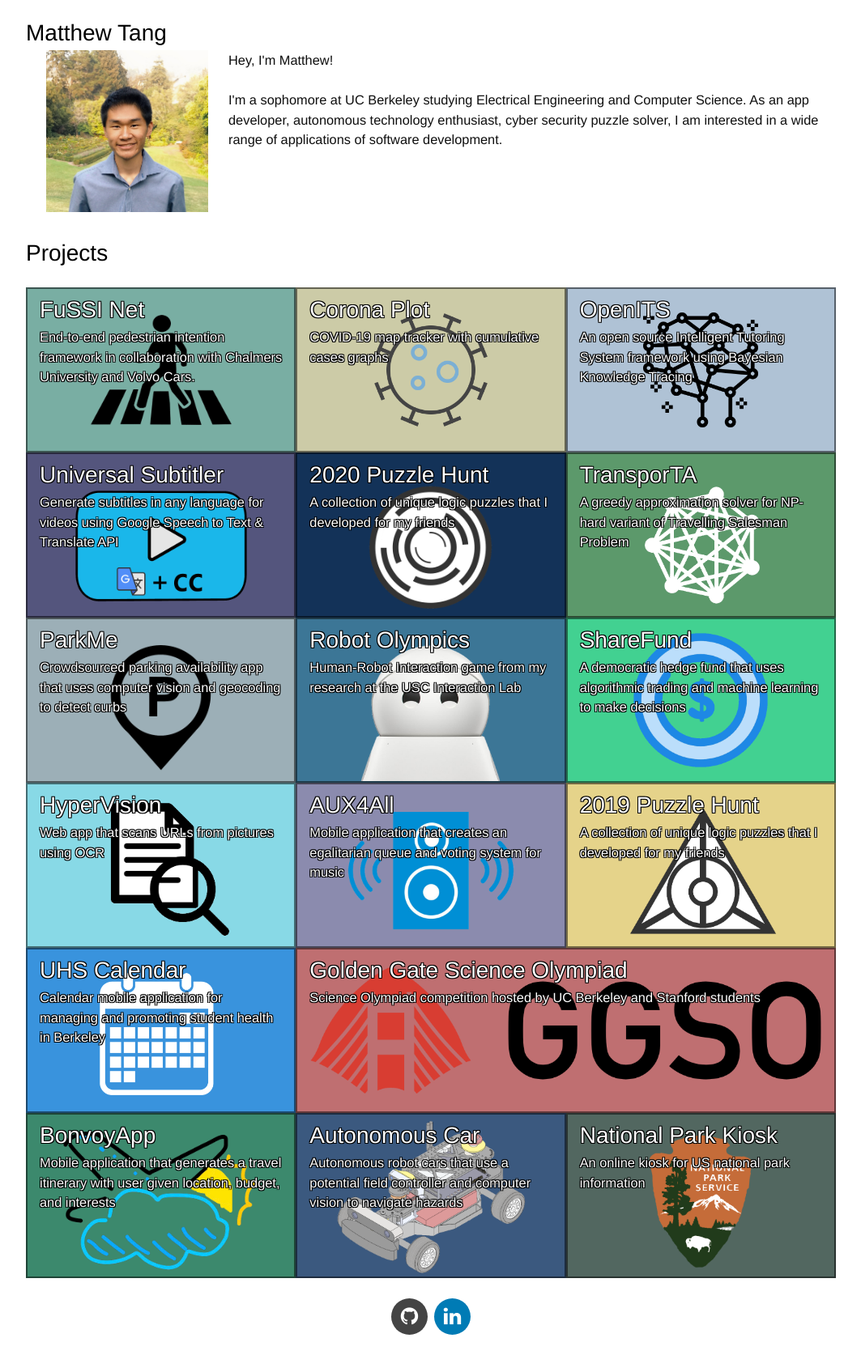
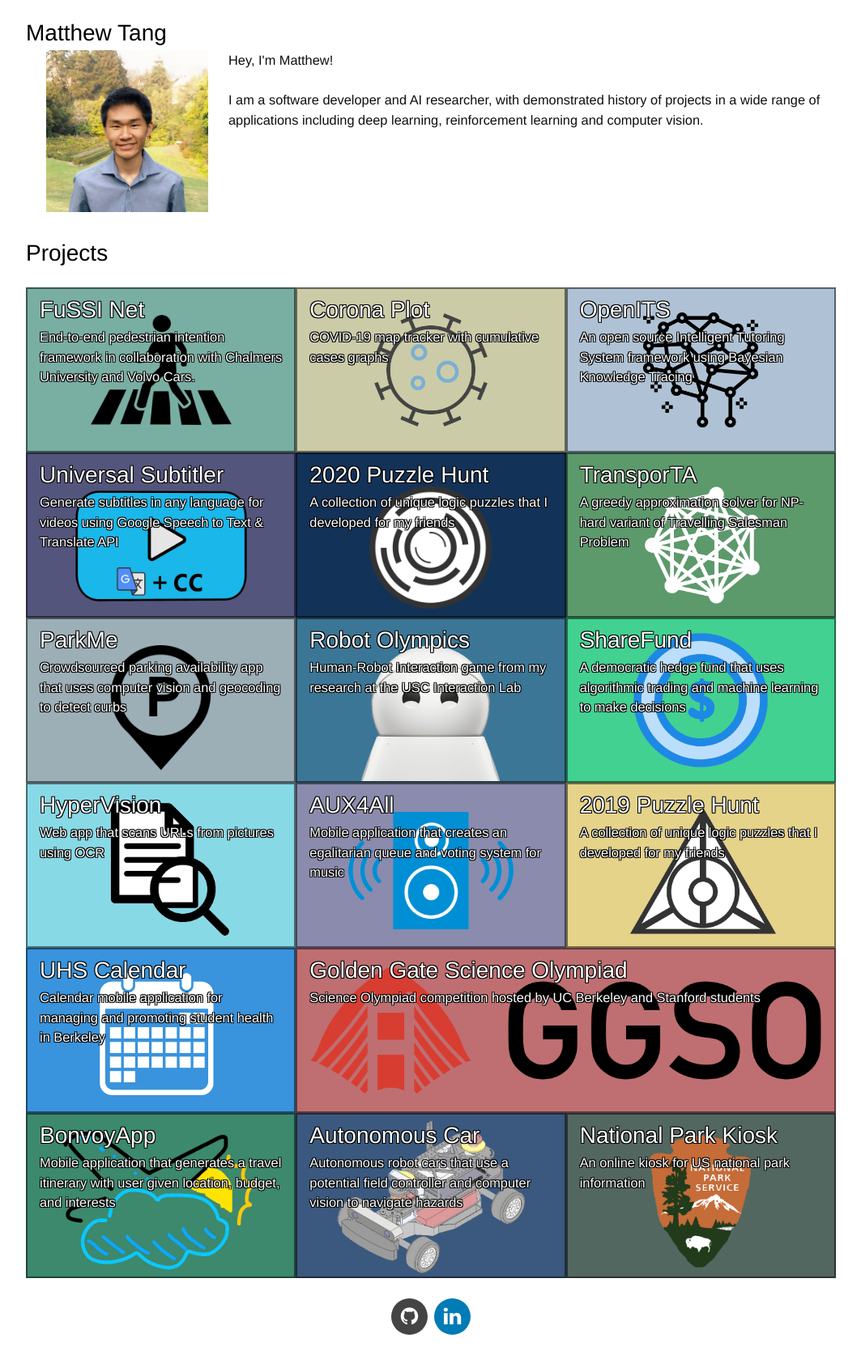
Before and after one commit to matthew29tang/personal-website, a Jekyll site: the page built from index.html, in a window 1280 px wide. Shown: the whole page at 81% size, without its empty margins (108-1171 px from the left). Built offline with Jekyll 4.4.1, drawn with Linux system fonts in a browser that asks for light colours; nearby versions of some CDN libraries.

Commit message:
Update desc

```diff
--- a/index.html
+++ b/index.html
@@ -14,7 +14,7 @@ layout: default
         </div>
         <div class="col col-9">
             <div class="glass">
-                <h3 class="black-text">Hey, I'm Matthew! <br><br> I'm a sophomore at UC Berkeley studying Electrical Engineering and Computer Science. As an app developer, autonomous technology enthusiast, cyber security puzzle solver, I am interested in a wide range of applications of software development.</h3>
+                <h3 class="black-text">Hey, I'm Matthew! <br><br> I am a software developer and AI researcher, with demonstrated history of projects in a wide range of applications including deep learning, reinforcement learning and computer vision.</h3>
             </div>
         </div>
     </div>
```
